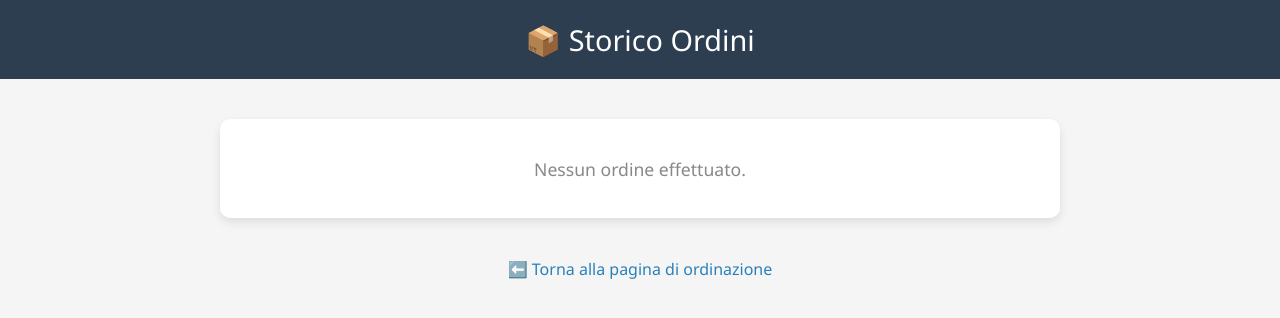
After one commit to AliceBeccati/DB-SUSHI, a Django app: template sushi3/templates/storico_ordini.html in a window 1280 px wide. The commit adds this page. Shown: the top 318 px of the page. Run offline with Django 3.2, Linux system fonts and the light colour scheme; the template is opened without the code that fills it, so the values that code supplies are empty.

Commit message:
fine app

```diff
--- a/sushi/settings.py
+++ b/sushi/settings.py
@@ -130,9 +130,9 @@ STATIC_URL = 'static/'
 # Default primary key field type
 # https://docs.djangoproject.com/en/5.2/ref/settings/#default-auto-field
 
-DEFAULT_AUTO_FIELD = 'django.db.models.BigAutoField'
+#DEFAULT_AUTO_FIELD = 'django.db.models.BigAutoField'
 
-
+DEFAULT_AUTO_FIELD = 'django.db.models.AutoField'
 
 MEDIA_URL = '/media/'
 MEDIA_ROOT = BASE_DIR / 'media'
--- /dev/null
+++ b/sushi3/templates/storico_ordini.html
@@ -0,0 +1,88 @@
+<!DOCTYPE html>
+<html lang="it">
+<head>
+    <meta charset="UTF-8">
+    <title>Storico Ordini</title>
+    <style>
+        body {
+            font-family: 'Segoe UI', sans-serif;
+            background-color: #f5f5f5;
+            margin: 0;
+            padding: 0;
+        }
+        header {
+            background-color: #2c3e50;
+            color: white;
+            padding: 20px;
+            text-align: center;
+            font-size: 1.8em;
+        }
+        .container {
+            max-width: 800px;
+            margin: 40px auto;
+            padding: 20px;
+            background-color: white;
+            border-radius: 10px;
+            box-shadow: 0 4px 10px rgba(0, 0, 0, 0.1);
+        }
+        .ordine {
+            margin-bottom: 30px;
+            padding-bottom: 15px;
+            border-bottom: 1px solid #ddd;
+        }
+        .ordine h3 {
+            margin: 0;
+            font-size: 1.2em;
+            color: #34495e;
+        }
+        .ordine ul {
+            margin-top: 10px;
+            padding-left: 20px;
+        }
+        .ordine li {
+            font-size: 0.95em;
+            margin-bottom: 4px;
+        }
+        .no-ordini {
+            text-align: center;
+            font-size: 1.1em;
+            color: #888;
+        }
+        .back-link {
+            display: block;
+            margin: 30px auto 0;
+            text-align: center;
+            font-size: 1em;
+            color: #2980b9;
+            text-decoration: none;
+        }
+        .back-link:hover {
+            text-decoration: underline;
+        }
+    </style>
+</head>
+<body>
+
+<header>📦 Storico Ordini</header>
+
+<div class="container">
+    {% if lista_ordini %}
+        {% for item in lista_ordini %}
+            <div class="ordine">
+                <h3>🧾 Ordine n. {{ item.ordine.id_ordine }} – Tavolo {{ item.ordine.id_tavolo.id_tavolo }} ({{ item.ordine.npiatti }} piatti)</h3>
+                <ul>
+                    {% for nome, qty in item.piatti %}
+                        <li>{{ qty }}× {{ nome }}</li>
+                    {% endfor %}
+                </ul>
+            </div>
+        {% endfor %}
+    {% else %}
+        <p class="no-ordini">Nessun ordine effettuato.</p>
+    {% endif %}
+</div>
+
+<a href="{% url 'piatti' %}" class="back-link">⬅️ Torna alla pagina di ordinazione</a>
+
+</body>
+</html>
--- a/sushi3/templates/sushi3/piatti.html
+++ b/sushi3/templates/sushi3/piatti.html
@@ -3,7 +3,10 @@
 <html lang="it">
 <head>
     <meta charset="UTF-8">
-    <title>Ordina Sushi</title>
+    <header>
+    <span style="font-size: 0.8em; color: #ccc;">Sei al tavolo 1</span>
+</header>
+
     <style>
         body {
             font-family: 'Segoe UI', sans-serif;
@@ -115,6 +118,7 @@
         {% endif %}
     </div>
 </div>
+<a href="{% url 'storico_ordini' %}">📦 Vedi storico ordini</a>
 
 </body>
 </html>
--- a/sushi3/urls.py
+++ b/sushi3/urls.py
@@ -2,11 +2,12 @@ from django.urls import path
 from . import views
 
 urlpatterns = [
-    path('piatti/', views.visualizza_piatti, name='piatti'),
+    path('piatti/', views.pagina_ordine_sushi, name='piatti'),
     path('invia-ordine/', views.invia_ordine, name='invia_ordine'),
     path('amministratore/', views.amministratore, name='amministratore'),
     path('aggiungi-prenotazione/', views.aggiungi_prenotazione, name='aggiungi_prenotazione'),
     path('aggiungi-piatto/', views.aggiungi_piatto, name='aggiungi_piatto'),
     path('aggiungi-dipendente/', views.aggiungi_dipendente, name='aggiungi_dipendente'),
-
+    path('elimina-dipendente/<int:id_personale>/', views.elimina_dipendente, name='elimina_dipendente'),
+    path('storico/', views.storico_ordini, name='storico_ordini'),
 ]
```
Also changed, not shown: sushi3/models.py (+9 -3 lines), sushi3/templates/sushi3/amministratore.html (+81 -18 lines), sushi3/views.py (+77 -83 lines), sushi3/migrations/0002_remove_ordine_id_cliente_attivo_and_more.py (added).
